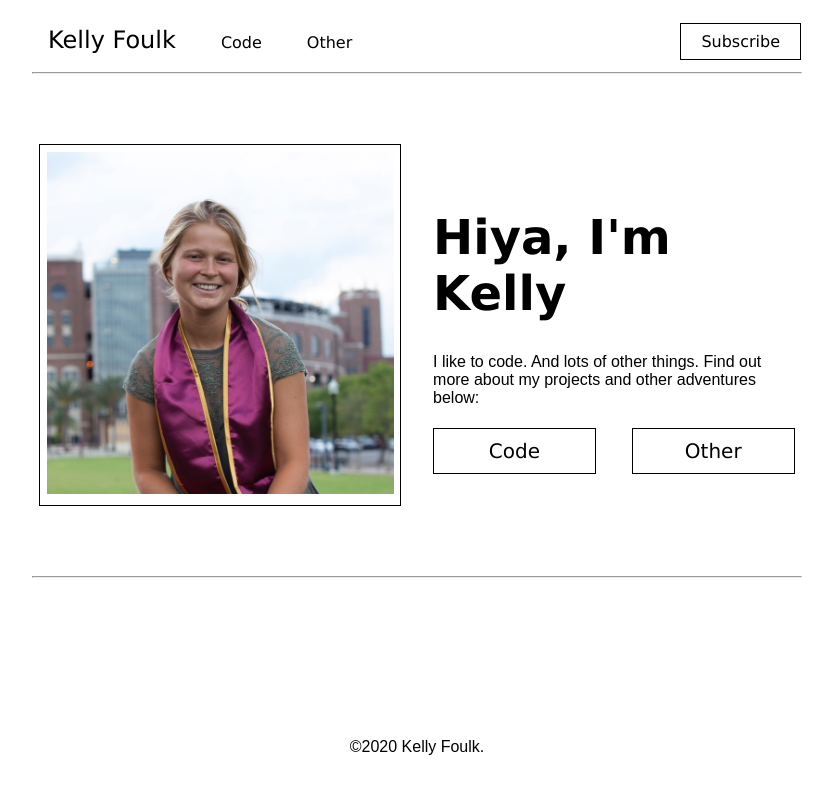
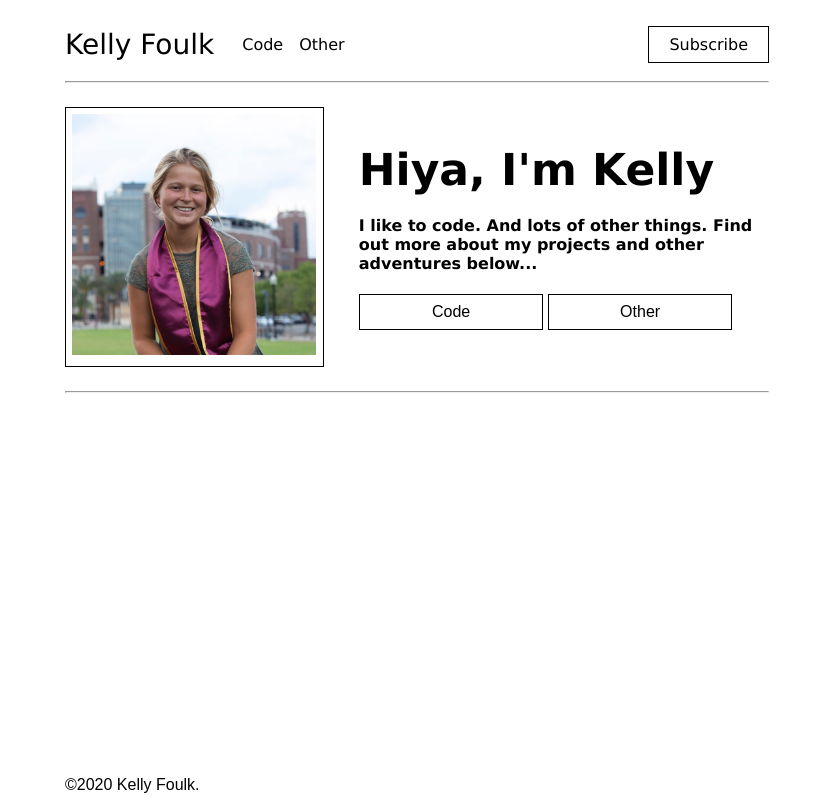
Before and after one commit to klfoulk16/personal_website, a Flask app: page / in a window 1280 px wide. Shown: the whole page, without its empty margins (223-1056 px from the left). Run offline with Flask 2, Linux system fonts and the light colour scheme; data that the repository does not hold is empty.

Commit message:
Updated CSS styles to be simpler and more adaptable. Reworked html accordinly.
Redid the menu layout html. Redid banners to be flexboxes. Tried to create consitent reusable styling that was less hard-coded and more adaptable based on screensize.

```diff
--- a/application/blog.py
+++ b/application/blog.py
@@ -14,6 +14,9 @@ from flask_mail import Message
 
 bp = Blueprint('blog', __name__)
 
+@bp.route("/styles")
+def base_styles():
+    return render_template("base-styles.html")
 
 @bp.route("/", methods=["GET"])
 def index():
--- a/application/static/scripts.js
+++ b/application/static/scripts.js
@@ -1,13 +1,17 @@
 function showMenu() {
     // expand phone header menu
-    const phone_menu_btn = document.getElementById('phone_menu_btn');
-    const phone_menu = document.getElementById('phone_menu');
+    const phone_menu_btn = document.getElementById('phone-menu-btn');
+    const phone_menu_elements = document.getElementsByClassName('phone-menu-dropdown');
 
-    if (phone_menu.style.display == 'block') {
-      phone_menu.style.display = 'none';
-      phone_menu_btn.textContent = 'Menu';
+    if (phone_menu_elements[0].style.display == 'block') {
+        for (var i = 0; i < phone_menu_elements.length; i++) {
+        phone_menu_elements[i].style.display = 'none';
+        }
+        phone_menu_btn.textContent = 'Menu';
     } else {
-        phone_menu.style.display = 'block';
+        for (var i = 0; i < phone_menu_elements.length; i++) {
+            phone_menu_elements[i].style.display = 'block';
+        }
         phone_menu_btn.textContent = 'Hide';
     }
 };
@@ -16,7 +20,7 @@ function showMenu() {
 //Get the Modal
 var modal = document.getElementById('subscribe_modal');
 //Get button that opens modal
-var open = document.getElementById('modal_open');
+var open = document.getElementById('subscribe-link');
 //Get element that closes the modal
 var close = document.getElementById('modal_close');
 //When user clicks open button, open modal
--- a/application/static/styles.css
+++ b/application/static/styles.css
@@ -1,15 +1,46 @@
+/* menu buttons are off from words... */
+
 /* =================================
   Base Element Styles
-  # Ensure responses aren't cached
 ==================================== */
 
 * {
+	/* make sure boxes don't go outside forms */
     box-sizing: border-box;
 }
 
+html {
+	/* Situating the footer */
+	position: relative;
+	min-height: 100vh;
+}
+
+header {
+	margin-top: 1em;
+}
+
 body {
-	padding-top: 1em;
 	font-family: Arial, sans-serif;
+	padding-bottom: 5rem;    /* White-Space to Include Footer*/
+}
+
+footer {
+	/* Situating the footer */
+	position: absolute;
+	bottom: 0;
+	height: 1.5rem;            /* Footer height */
+}
+
+h1, h3, h4 {
+	font-family: "Geneva", sans-serif;
+}
+
+h3 {
+	font-weight: 400;
+}
+
+img {
+	max-width: 100%;
 }
 
 a {
@@ -24,25 +55,6 @@ a:visited {
 
 a:hover {
 	border-bottom: .75px solid rgb(106, 128, 255);
-	/* color:#9eacff; */
-}
-
-h1 {
-	font-family: "Geneva", sans-serif;
-}
-
-img {
-	max-width: 100%;
-}
-
-footer {
-	margin-top: 10em;
-	margin-bottom: 1em;
-	text-align: center;
-}
-
-hr {
-	width: 80%;
 }
 
 textarea {
@@ -54,24 +66,81 @@ input {
 	width: 100%;
 }
 
-.btn, select {
-	background: none;
-	padding: .5em 1.25em;
-	border: solid 1px;
+/* =================================
+	Container Styles
+==================================== */
+
+/* ---- Float clearfix ---- */
+
+.clearfix::after {
+	content: " ";
+	display: table;
+	clear: both;
+}
+
+/* ---- Layout Containers ---- */
+
+.container {
+	width: 80%;
+	/* keep everything centered */
+	margin: 0 auto;
+}
+
+.block {
+	/* block of content in site */
+	padding: 1em 0em;
+}
+
+
+/* =================================
+	Core Blog Elements
+==================================== */
+
+/* --- Main Nav Menu --- */
+
+#main-nav > *, #phone-menu-btn {
+	/* ensure consistent padding */
+	margin-top: 10px;
+	margin-bottom: 10px;
+}
+
+#nav-menu-title {
+	display: block;
+	font-size: 1.75em;
+}
+
+.phone-menu-dropdown {
+	/* hide dropdown elements initially */
+	display: none;
+}
+
+#main-nav a {
+	/* get rid of link bottom border and coloring */
+	border-bottom: None;
+	color: black;
+}
+
+#main-nav a:hover {
+	color: #3F4234;
+}
+
+#phone-menu-btn {
+	float: right;
+}
+
+#main-nav {
+	float: left;
 	font-family: "Geneva", sans-serif;
 }
 
-#blog_intro {
-	text-align: center;
-	font-size: 2em;
+#subscribe-link {
+	border: none;
+	padding: 0;
 }
 
-.caption {
-	padding-top: 1em;
-	text-align: center;
-}
 
-/* --- Modal Box --- */
+/* --- Modal Windows --- */
+
 /* The Modal */
 .modal {
 	display: none; /* Hidden by default */
@@ -111,211 +180,97 @@ input {
 	cursor: pointer;
 }
 
-#subscribe_message {
-	display:none;
+
+/* --- Banners --- */
+
+/* banner image should have small black outline...*/
+#banner-img {
+	border: solid 1px black;
+	padding: .4em;
 }
 
-/* =================================
-  Base Layout Styles
-==================================== */
-
-/* ---- Layout Containers ---- */
-
-.container {
-	width: 80%;
-	margin: 0 auto;
+#banner button {
+	/* allows buttons to expand with window */
+	width: 45%;
 }
 
-/* ---- Float clearfix ---- */
-
-.clearfix::after {
-	content: " ";
-	display: table;
-	clear: both;
+#banner h1 {
+	font-size: 2.25em;
+	margin: 0.5em 0 0 0; /* padding down from image above, no padding below */
 }
 
-/* ---- Buttons with Links Inside---- */
-
-.btn_a, h2 .header_link {
-	border-bottom: None;
-	color: black;
+/* ----The Iconic Black and White Line Border Style ----- */
+button, select, .form-element {
+	padding: .5em 1.25em;
+	border: solid 1px;
 }
 
-.btn_a:hover {
+/* ---- Forms ---- */
+
+form button {
+	margin-top: 1em;
+	width: 100%;
+}
+
+#body_img_div label {
+	/* Keep number on same line as Upload button */
+    float:left;
+	height: 20px;
+	padding-top: 3px;
+	width: 30px;
+}
+
+#body_img_div input {
+    width: 300px;
+}
+
+.form-element {
+	font-family: "Geneva", sans-serif;
+	margin-top: 1em;
+}
+
+
+/* --- Buttons --- */
+
+button {
+	background: none;
+}
+
+button:hover {
 	color: #3F4234;
-	border-bottom: None;
 }
 
 /* gets rid of that weird blue box around buttons when clicked */
 :focus {outline:0 !important;}
 
-/* ---- Navigation ---- */
 
+/* ---- Link Styling ---- */
 
-.main-nav a {
+h2 .uncolored-link, .uncolored-link {
+	/* I don't know why, but to get the post sample h2 to be black,
+	I have to expicitly declare h2 here */
 	border-bottom: None;
-	font-family: "Geneva", sans-serif;
-	display: block;
-	text-align: left;
-	padding: 10px 15px;
 	color: black;
 }
 
-.main-nav a:hover, .btn_hover:hover {
-	color: #3F4234;
+.btn-link:hover {
+	border-bottom: None;
 }
 
-.main-nav ol,
- ul {
-  margin: 0;
-  padding: 0;
-  list-style: none;
+/* =================================
+	Unique Element Styles
+==================================== */
+
+/* Initially Hide Subscribe Message In Subscribe Modal */
+#subscribe_message {
+	display:none;
 }
-
-#phone_menu {
-	display: none;
-}
-
-#title {
-	font-size: 1.5em;
-}
-
-#menu {
-	float: left;
-}
-
-#phone_menu_btn {
-	float: right;
-	margin-top:0.4em;
-}
-
-#phone_menu_btn:visited {
-	border: none;
-}
-
-/* Home Page */
-
-/* ---- Banner ---- */
-
-.banner {
-	padding-top: 1em;
-	padding-bottom: 1em;
-}
-
-.banner img {
-	padding: .4em;
-}
-
-.banner h4 {
-	font-weight: normal;
-}
-
-.banner-right {
-	margin: .4em
-}
-
-.banner-left {
-	margin: .4em;
-	border: solid 1px black;
-}
-
-/* not sure where this is used */
-.inner {
-	padding: 1em .4em 0em;
-}
-
-/* ---- Blog Posts ---- */
-
-.post-sample {
-	padding: 2em 2em;
-}
-
-/* All of these are deprecated. Used with old_post_grid.html
-.post_sample {
-	margin-top: 1em;
-	margin-bottom: 1em;
-}
-
-.post_sample img {
-	padding: .4em;
-}
-
-.post_sample h4 {
-	font-weight: normal;
-}
-
-.sample-right {
-	margin: .4em
-}
-
-.sample-left {
-	margin: .4em;
-}
-
-.sample-img {
-	overflow:hidden;
-
-}
-
-*/
-
-/* -- Change'container' div in post to this if you decide you want the header image/video to be larger than everything else. --*/
-.post img {
-	padding-top: 2em;
-}
-
-
-/* ---- Email Preview and Post Preview----- */
 
 #email_preview, #post_preview {
     margin-top: 2em;
     padding: 1em;
     border: solid 1px;
     display: None;
-}
-
-#html_preview {
-	all: initial;
-}
-
-
-/* ---- Page Elements ---- */
-
-.category_btn {
-	width: 45%;
-	font-size: 1.25em;
-}
-
-/* Forms */
-
-.form-btn {
-	margin-top: 2em;
-	display: block;
-	width: 100%;
-}
-
-.form-element {
-	padding: .5em 1.25em;
-	border: solid 1px;
-	font-family: "Geneva", sans-serif;
-	margin-top: 1em;
-}
-
-/* --- Create Post Form --- */
-
-#body_img_div label {
-    float:left;
-	height: 20px;
-	padding-top: 3px;
-	width: 30px;
-}
-#body_img_div input {
-    width: 300px;
-}
-
-/* ---- Admin Panel ---- */
-.admin-btn {
-	margin-bottom: 1em;
 }
 
 /* =================================
@@ -326,115 +281,93 @@ input {
 
 	/* ---- Layout Containers ---- */
 
-	#page-wrap {
+	.container {
 		width: 75%;
 		margin: 0 auto;
 	}
 
-	.modal-content {
-		width: 40%;
+	/* ----- Main Nav Styles ---- */
+
+	#main-nav > * {
+		display: block !important;
 	}
 
-	#login {
-		width: 50%;
+	#main-nav {
+		width: 100%;
+		display: flex;
+		align-items: center;
 	}
 
-	/* ---- Navigation ---- */
-
-	#phone_menu {
-		display: contents!important;
+	.nav-nontitle-link {
+		line-height: 2em;
 	}
 
-	#menu, #phone_menu_btn {
-		float: none;
-	}
-
-	.l {
-		float: left;
-	}
-
-	.r {
-		float: right;
-	}
-
-	#phone_menu li {
-		display: inline-block;
-		margin-left: 15px;
-		padding-top: .45em;
-	}
-
-	#phone_menu_btn {
-		display: none;
-	}
-
-	/* ---- Banner ---- */
-
-	.banner {
-		display: flex;
-		justify-content: center;
-		align-items: center;
-		margin-top: 3em;
-		margin-bottom: 3em;
-	}
-
-	.banner-right {
-		width: 50%;
-		margin-left: 1em;
-	}
-
-	.banner-left {
-		width: 50%;
+	.left-nav-item {
 		margin-right: 1em;
 	}
 
-	.banner h1 {
-		font-size: 3em;
+	#phone-menu-btn {
+		display: None;
 	}
 
-	/* ----- Post Samples ----- */
-
-	/* Deprecated
-	.post_sample {
-		display: flex;
-		justify-content: center;
-		align-items: center;
-		margin-top: .5em;
-		margin-bottom: .5em;
+	#subscribe-link {
+		padding: .5em 1.25em;
+		border: solid 1px;
+		margin-left: auto;
 	}
 
-	.sample-right {
-		width: 50%;
-		margin-left: 1em;
+	/* ----- Banner Styles ---- */
+
+	#banner {
+		display: flex;
+		flex-direction: row;
+		justify-content: space-evenly;
+		/* margin-top: 2em;
+		margin-bottom: 2em; */
 	}
 
-	.sample-left {
-		width: 50%;
-		margin-right: 1em;
+	#banner-text {
+		display: flex;
+		flex-direction: column;
+		justify-content: center;
+		margin-left: 5%; /* keep padding between text and image */
 	}
 
-	.post_sample h1 {
-		font-size: 3em;
-	}
-	*/
+	#banner-img {
+		flex-shrink: 1.5; /* image will shrink if text runs out of room */
 	}
 
-@media (min-width: 1425px) {
-
-	#page-wrap {
-		width: 65%;
+	#banner h1 {
+		font-size: 2.75em;
+		margin: 0;
 	}
 
-	.modal-content {
-		width: 25%;
+
+	/* ----- Other Styles ---- */
+
+	/* Modifies modal window. */
+	.small-width-element {
+		width: 40%;
+		margin: 0 auto;
+	}
 }
 
-	.banner h4 {
-		font-size: 1.25em;
+@media (min-width: 1025px) {
+
+	/* ---- Layout Containers ---- */
+
+	.container {
+		width: 55%;
+		margin: 0 auto;
 	}
 
-	.banner-right, .banner-left {
-		margin-left: 1.25em;
-		margin-right: 1.25em;
+
+	/* ----- Other Styles ---- */
+
+	/* Modifies modal window. */
+	.small-width-element {
+		width: 25%;
+		margin: 0 auto;
 	}
 
 }
--- a/application/templates/admin/edit.html
+++ b/application/templates/admin/edit.html
@@ -1,11 +1,11 @@
 {% extends "layout.html" %}
 
 {% block title %}
-    New Post
+    Edit Post
 {% endblock %}
 
 {% block main %}
-<form action="/admin/edit/{{ post.id }}" method="POST" class="container" enctype="multipart/form-data">
+<form action="/admin/edit/{{ post.id }}" method="POST" enctype="multipart/form-data">
     <h1>Edit Post #{{ post_id }}</h1>
     <i>If you are uploading images:
         <ol>
--- a/application/templates/admin/login.html
+++ b/application/templates/admin/login.html
@@ -8,8 +8,10 @@
 <form action="/admin/login" method="POST" class="container" id='login'>
     {% if message %}
     <p style="color: red;">{{ message }}</p>
+    {% else %}
+    <h4>Knock, knock, who's there?</h4>
     {% endif %}
-        <input class="form-element" autocomplete="off" autofocus name="email" placeholder="Email" type="text" required></p>
+    <input class="form-element" autocomplete="off" autofocus name="email" placeholder="Email" type="text" required>
     <input class="form-element" name="password" placeholder="Password" type="password" required>
     <button class="btn form-btn" type="submit">Log In</button>
 </form>
--- a/application/templates/blog/index.html
+++ b/application/templates/blog/index.html
@@ -5,35 +5,30 @@
 {% endblock %}
 
 {% block main %}
-        <div class="container clearfix banner">
-            <div class="banner-left" id="main-banner">
+<div class="block" id="banner">
+    <div id="banner-img">
         <img src="../static/meFSUGrad.jpg">
     </div>
-            <div class="banner-right">
+    <div id="banner-text">
         <h1>Hiya, I'm Kelly</h1>
-                <h4>I like to code. And lots of other things. Find out more about my projects and other adventures below:</h4>
-                <a class="btn_a" href='/code'><button class="l btn category_btn">Code</button></a>
-                <a class="btn_a" href='/other'><button class="r btn category_btn">Other</button></a>
+        <h4>I like to code. And lots of other things. Find out more about my projects and other adventures below...</h4>
+        <div>
+            <a class="btn-link uncolored-link" href='/code'><button>Code</button></a>
+            <a class="btn-link uncolored-link" href='/other'><button>Other</button></a>
+        </div>
     </div>
 </div>
 
 <hr>
 
-        <div class="container">
 {% for post in posts %}
-            <div class="post-sample">
-                <h2><a class="header_link" href='/post/{{post.id}}'>{{ post.h1 }}</a></h2>
+<div class="block">
+    <h2><a class="uncolored-link" href='/post/{{post.id}}'>{{ post.h1 }}</a></h2>
     <h4>{{ post.date }}</h4>
     <p>{{ post.sample }}</p>
-                <a class="btn_a" href='/post/{{post.id}}'><button class="btn">Read More</button></a>
+    <a class="btn-link uncolored-link" href='/post/{{post.id}}'><button class="btn">Read More</button></a>
 </div>
-            <hr style="width:100%;">
+<hr>
 {% endfor %}
-        </div>
 
 {% endblock %}
-
-
-<!--for later:
-// code block filled with tags of my posts -- leads to previews of all posts
-tagged with that thing-->
--- a/application/templates/layout.html
+++ b/application/templates/layout.html
@@ -18,45 +18,38 @@
     <!--Contain's the basic layout for the home page, which I will be populating with information from the database.-->
 </head>
 
-<body>
-    <div id="page-wrap">
-        <nav class="main-nav container clearfix">
-            <ul id="menu">
-                <li class="l" id="title"><a href="/">Kelly Foulk</a></li>
-                <div id="phone_menu">
-                    <li class="l"><a href="/code">Code</a></li>
-                    <li class="l"><a href="/other">Other</a></li>
-                    <li class="r"><button class='btn btn_hover' id='modal_open'>Subscribe</button></li>
+<header>
+    <nav class="clearfix">
+        <div id="main-nav">
+            <a href="/" class="left-nav-item" id="nav-menu-title">Kelly Foulk</a>
+            <a href="/code" class="phone-menu-dropdown left-nav-item nav-nontitle-link">Code</a>
+            <a href="/other"class="phone-menu-dropdown left-nav-item nav-nontitle-link">Other</a>
+            <button class='phone-menu-dropdown' id='subscribe-link'>Subscribe</button>
         </div>
-            </ul>
-            <button id="phone_menu_btn" class="btn btn_hover" onclick=showMenu()>Menu</button>
+        <button id="phone-menu-btn" onclick=showMenu()>Menu</button>
     </nav> <!--/.main-header-->
-
     <!-- The Modal -->
     <div id="subscribe_modal" class="modal">
         <!-- Modal content -->
-          <div class="modal-content">
+        <div class="modal-content small-width-element">
         <span class="close" id='modal_close'>&times;</span>
         <form action="/subscribe" method="POST" id='subscribe_form'>
             <h2>Let's stay in touch!</h2>
             <input class="form-element" autofocus name="first" placeholder="First Name" type="text" required>
             <input class="form-element" name="last" placeholder="Last Name" type="text">
             <input class='form-element' name='email' placeholder='Email' type='text'>
-                <button class="btn form-btn" id='subscribe_signup' type="submit">Sign up</button>
+            <button id='subscribe_signup' type="submit">Sign up</button>
         </form>
         <h3 id="subscribe_message">I'll be in touch soon!</h3>
         </div>
     </div>
-
     <hr>
-
+</header>
+<body class="container">
     {% block main %}{% endblock %}
-
+</body>
 <footer>
     <span>&copy;2020 Kelly Foulk.</span>
+    <script src="../static/scripts.js"></script>
 </footer>
-    </div>
-
-    <script src="../static/scripts.js"></script>
-</body>
 </html>
```
Also changed, not shown: application/templates/admin/admin.html (+5 -7 lines), application/templates/admin/create.html (+5 -11 lines), application/templates/admin/send-mail.html (+5 -5 lines), application/templates/base-styles.html (added, +37 -0 lines), application/templates/blog/post.html (+5 -7 lines), application/templates/blog/post_layout.html (+10 -15 lines), application/static/post_imgs/14/Me Florida Camping.jpg (added). Lines whose indentation alone changed are shown as unchanged.
